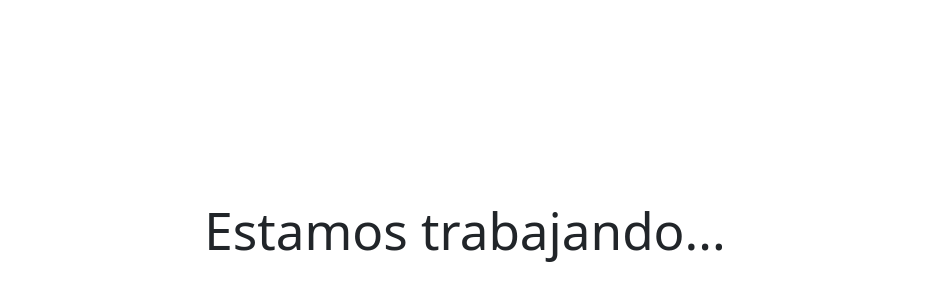
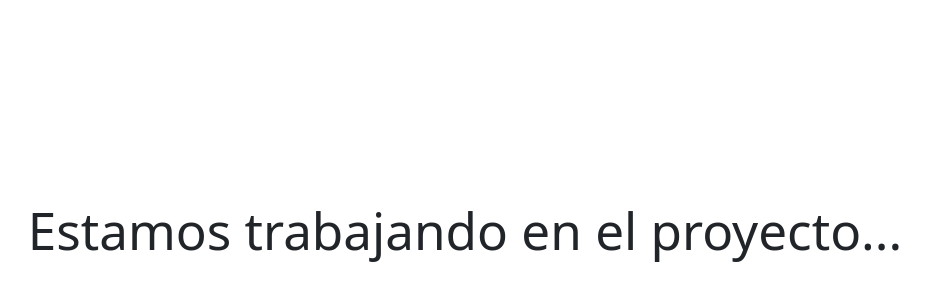
Before and after one commit to SantiagoPBustos/react-app-crud, a React (Vite) app: page / in a window 1280 px wide. Shown: the part 190-490 px from the top of the page, without its empty margins (175-1105 px from the left). Built offline with nearby package versions, Linux system fonts and the light colour scheme.

Commit message:
change text in main page

```diff
--- a/src/App.jsx
+++ b/src/App.jsx
@@ -5,7 +5,7 @@ function App() {
 
   return (
     <div className="App">
-      <h1 className='text-center mt-5'>Estamos trabajando...</h1>
+      <h1 className='text-center mt-5'>Estamos trabajando en el proyecto...</h1>
     </div>
   )
 }
```
